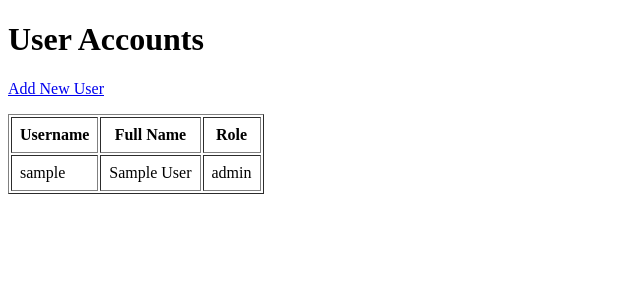
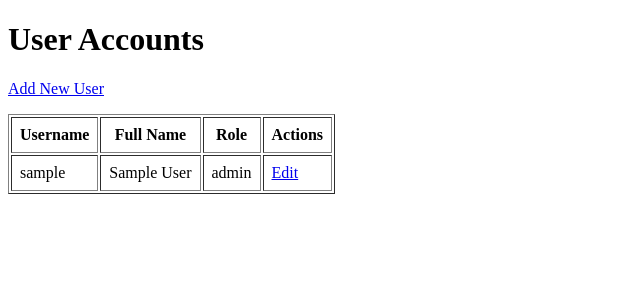
Before and after one commit to jiyan66/mistica-codeigniter-pos, a CodeIgniter 4 app: the page made by app/Views/users.php in a window 1280 px wide. Shown: the part 26-326 px from the top of the page, without its empty margins (0-640 px from the left). Run offline with PHP 8.4 and a stand-in for CodeIgniter, Linux system fonts and the light colour scheme; the template is opened without the code that fills it: most values are stand-ins (such as "Sample title", 1, 10 or a date in 2020); some libraries are stand-ins or nearby versions.

Commit message:
added the actions button on users, sana walang masira hahaha, wala yan sureball

```diff
--- a/app/Views/users.php
+++ b/app/Views/users.php
@@ -34,6 +34,7 @@
                 <th>Username</th>
                 <th>Full Name</th>
                 <th>Role</th>
+                <th>Actions</th>
             </tr>
         </thead>
 
@@ -43,6 +44,11 @@
                     <td><?= esc($user['username']) ?></td>
                     <td><?= esc($user['full_name']) ?></td>
                     <td><?= esc($user['role']) ?></td>
+                    <td>
+                        <a href="<?= site_url('users/' . $user['id'] . '/edit') ?>">
+                            Edit
+                        </a>
+                    </td>
                 </tr>
             <?php endforeach; ?>
         </tbody>
```
